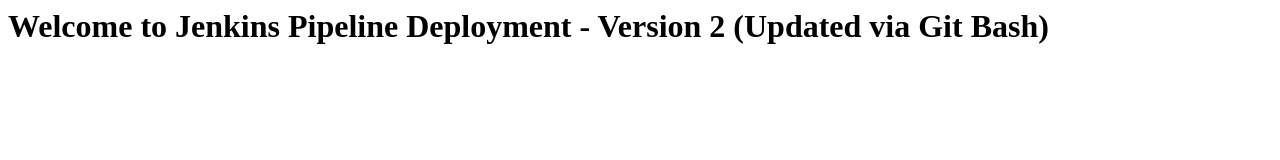
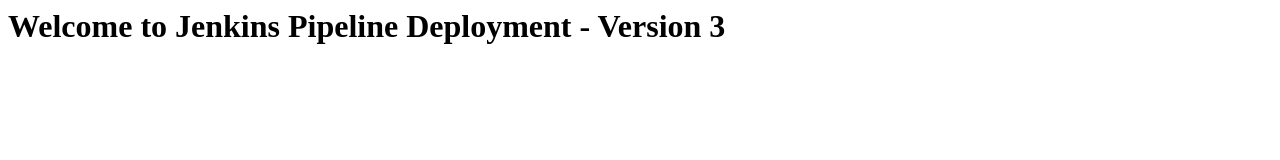
Before and after one commit to aadithp-2006/my-pipeline-repo, a plain HTML site: page index.html in a window 1280 px wide. Drawn offline with Linux system fonts and the light colour scheme.

Commit message:
Updated to Version 3

```diff
--- a/index.html
+++ b/index.html
@@ -1 +1 @@
-<h1>Welcome to Jenkins Pipeline Deployment - Version 2 (Updated via Git Bash)</h1>
+<h1>Welcome to Jenkins Pipeline Deployment - Version 3</h1>
```
